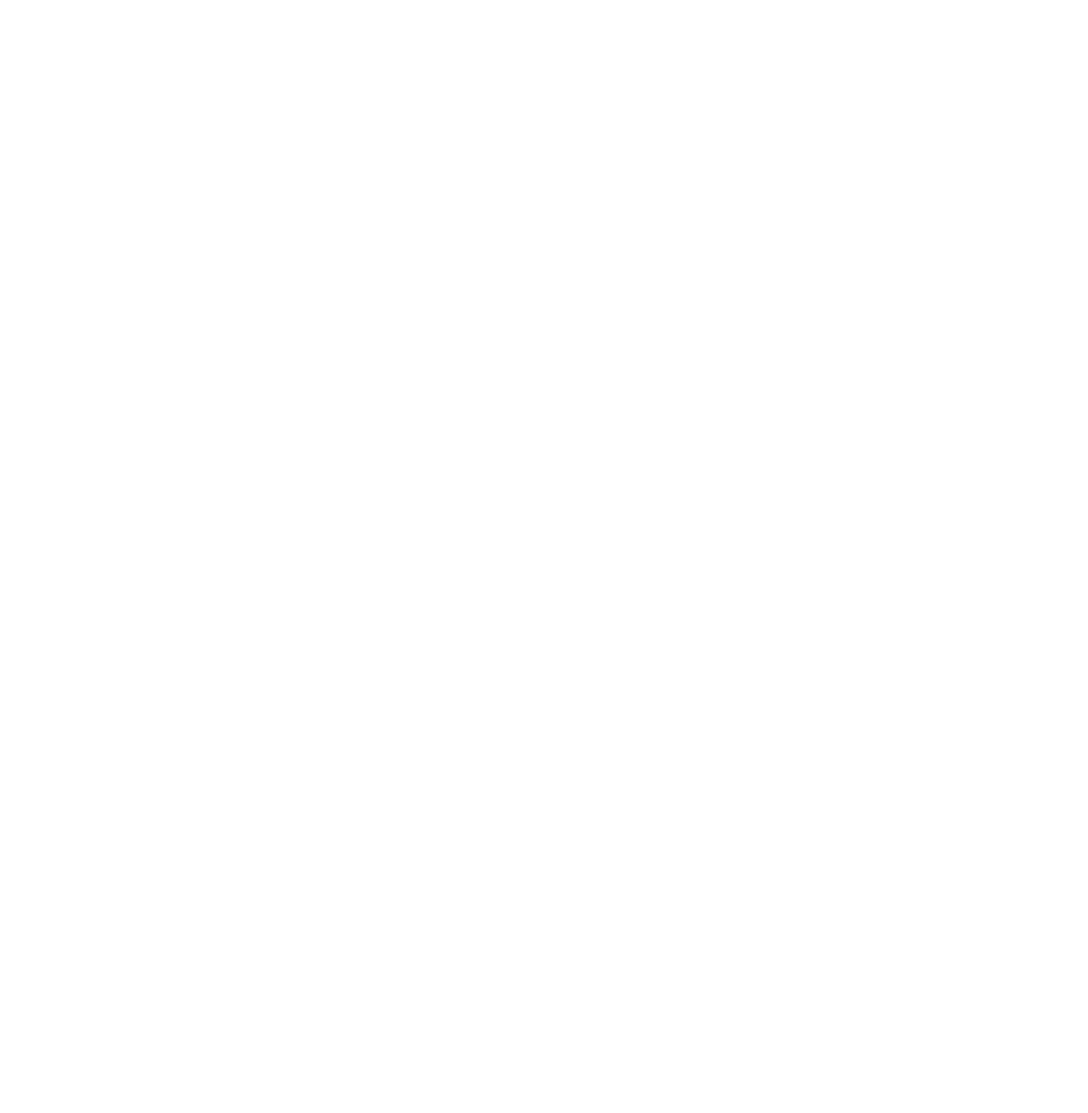
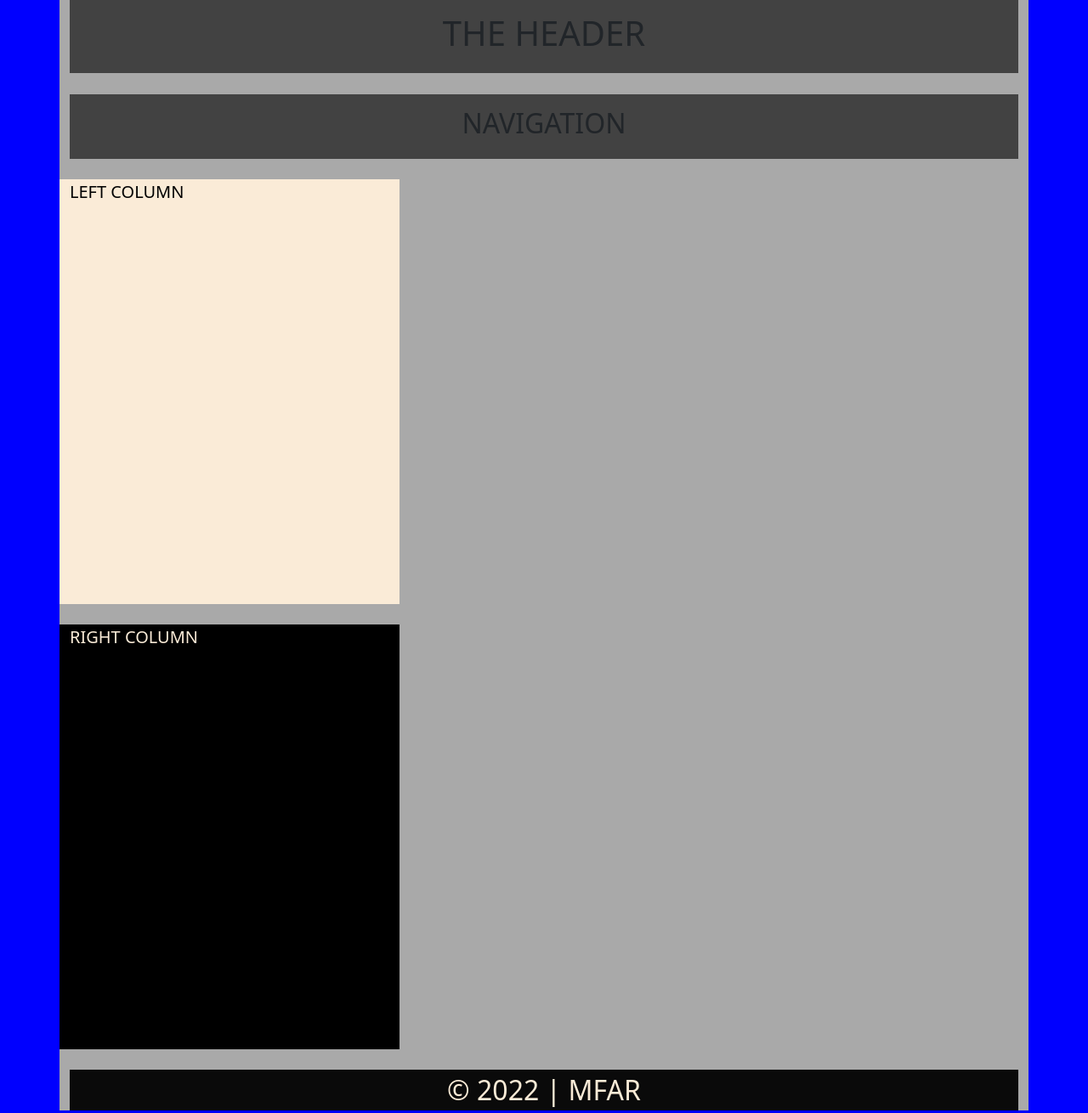
Before and after one commit to jamescarbajal/collab-practice, a plain HTML site: page index.html in a window 1280 px wide. Shown: the whole page at 85% size. Before the commit the page ends 800 px from the top, so only its background shows below. Drawn offline with nearby package versions, Linux system fonts and the light colour scheme.

Commit message:
added some thangs

```diff
--- a/css/styles.css
+++ b/css/styles.css
@@ -0,0 +1,51 @@
+body {
+    background-color: blue;
+}
+header {
+    background-color: rgb(66, 66, 66);
+    text-align: center;
+    padding: 15px;
+    margin-bottom: 25px;
+}
+
+nav {
+    background-color: rgb(66,66,66);
+    text-align: center;
+    padding: 15px;
+
+}
+
+.container {
+    background-color: rgb(169, 169, 169);
+    min-height: 1000px;
+    min-width: 1000px;
+    margin: auto;
+}
+
+.col-right {
+    background-color: black;
+    color: antiquewhite;
+    min-height: 500px;
+    min-width: 400px;
+    font-size: 20px;
+}
+
+.col-left {
+    background-color: antiquewhite;
+    color: black;
+    min-height: 500px;
+    min-width: 400px;
+    font-size: 20px;
+
+}
+
+.wrapper {
+    display: inline-block;
+}
+
+footer {
+    background-color: rgb(10, 10, 10);
+    color: antiquewhite;
+    font-size: 32px;
+    text-align: center;
+}
--- a/index.html
+++ b/index.html
@@ -1,19 +1,59 @@
 <!DOCTYPE html>
 <html lang="en">
+
 <head>
     <meta charset="UTF-8">
     <meta http-equiv="X-UA-Compatible" content="IE=edge">
     <meta name="viewport" content="width=device-width, initial-scale=1.0">
     <title>Document</title>
-    <link href="https://cdn.jsdelivr.net/npm/bootstrap@5.1.3/dist/css/bootstrap.min.css" rel="stylesheet" integrity="sha384-1BmE4kWBq78iYhFldvKuhfTAU6auU8tT94WrHftjDbrCEXSU1oBoqyl2QvZ6jIW3" crossorigin="anonymous">
+    <link href="https://cdn.jsdelivr.net/npm/bootstrap@5.1.3/dist/css/bootstrap.min.css" rel="stylesheet"
+        integrity="sha384-1BmE4kWBq78iYhFldvKuhfTAU6auU8tT94WrHftjDbrCEXSU1oBoqyl2QvZ6jIW3" crossorigin="anonymous">
     <link rel="stylesheet" href="css/styles.css">
 </head>
 
 
 
 <body>
+    <main class="container">
+        <header>
+            <h1>THE HEADER</h1>
+        </header>
+        <nav>
+            <h2>NAVIGATION</h2>
+        </nav>
+ <br>
+        <!-- <div class="jumbotron bg-dark bg-gradient text-light p-5">
+            <div class="container p-5">
+                <h1 class="fw-bold">Lorem ipsum dolor</h1>
+                <p>
+                    Lorem ipsum dolor sit amet consectetur adipisicing elit. Ducimus reprehenderit vero quae ab sunt sit
+                    mollitia nesciunt quod sed harum, hic ea, iure nam cumque temporibus exercitationem veritatis minus
+                    optio?
+                </p>
+                <a href="" class="btn btn-outline-light">LEARN MORE</a>
+            </div>
+        </div> -->
+
+
+        <div class="row wrapper">
+            <div class="col-left">
+                LEFT COLUMN
+            </div>
+            <br>
+            <div class="col-right">
+                RIGHT COLUMN
+            </div>
+             <br>
+        </div>
 
 
 
+
+        <footer>
+            <p>&copy; 2022 | MFAR</p>
+        </footer>
+    </main>
 </body>
+
+
 </html>
```
